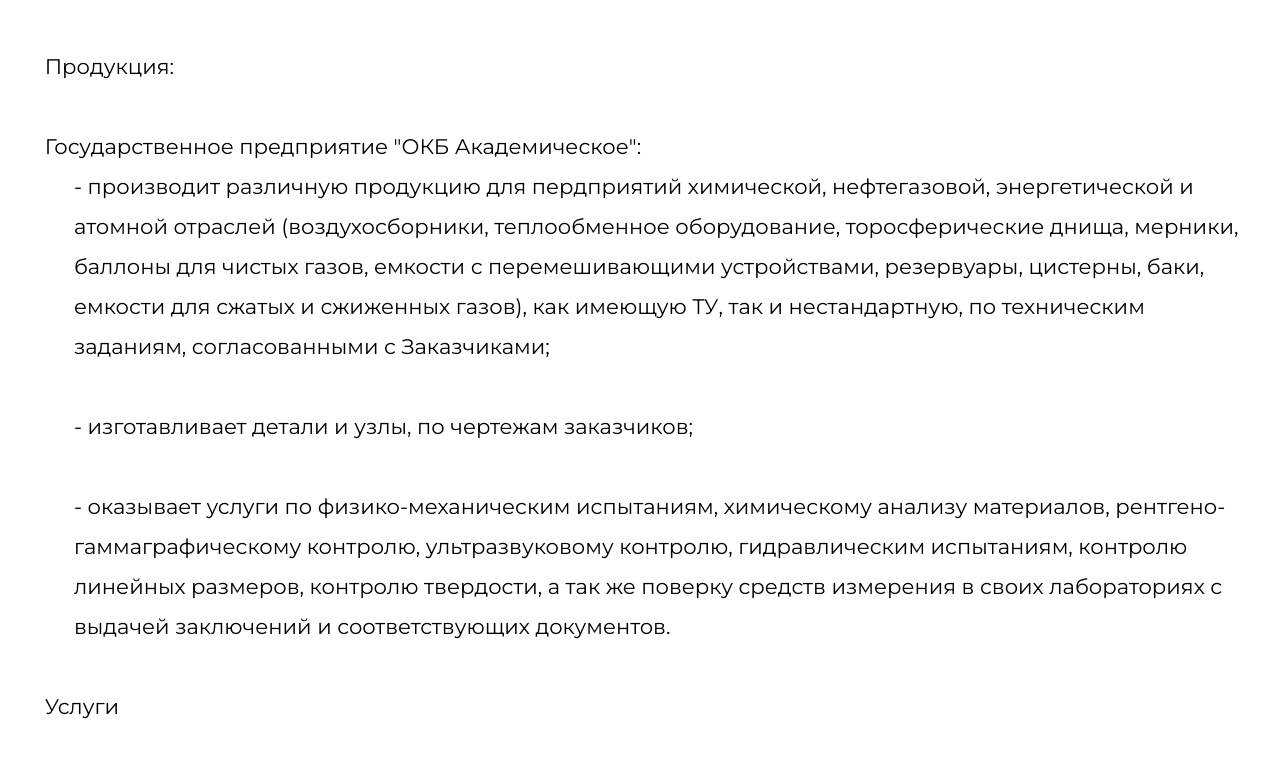
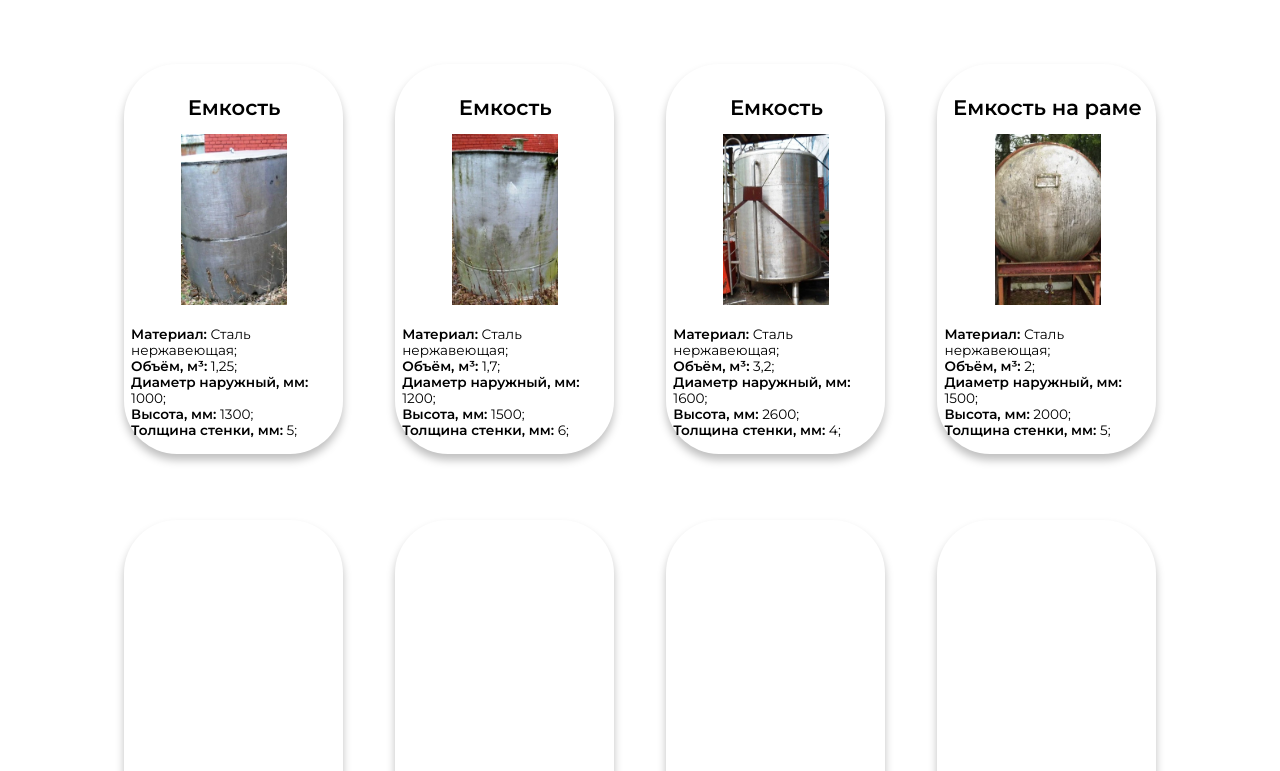
Before and after one commit to moskalevNick/okb-client, a React (Create React App) app: page /implementation in a window 1280 px wide. Shown: the part 829-1600 px from the top of the page. Built offline with nearby package versions, Linux system fonts and the light colour scheme; no server answers.

Commit message:
ImplementationPage_chang

```diff
--- a/src/modules/ImplementationPage/ImplementationPage.module.css
+++ b/src/modules/ImplementationPage/ImplementationPage.module.css
@@ -7,10 +7,10 @@
     /* padding-bottom: 3.96vh; */
     padding-bottom: 6.593vh;
     height: 78.9vh;
-    background: url(../../resources/img/LaboratoryPage.webp) center center/cover
+    background: url(../../resources/img/ImplementationPage.webp) center center/cover
       no-repeat;
     z-index: -1;
-    margin-bottom: 6.15vh;
+    margin-bottom: 8.242vh;
   }
 
   .promoDescr {
@@ -36,41 +36,53 @@
   }
 
   .promoPossibilities {
-    font-size: 2.64vh;
-    font-weight: 400;
-    line-height: 40px;
-    padding: 0 2.29vw 0 3.49vw;
+    padding: 0 9.69vw;
+    margin-bottom: 8.242vh;
   }
 
-  .promoPossibilities p {
-    padding-left: 2.29vw;
+  .possibilitiesWrap {
+    display: grid;
+    grid-template-columns: repeat(4, 1fr);
+    column-gap: 4.11vw;
+    grid-template-rows: 48.791vh;
+    grid-auto-rows: 48.791vh;
+    row-gap: 8.242vh;
   }
 
-  .promoPossibilities a {
-    text-decoration: none;
-    outline: none;
+  .possibilitiesItem {
+    width: 100%;
+    height: 100%;
+    border-radius: 53px;
+    box-shadow: 0px 6px 9px 0px rgba(0, 0, 0, 0.25);
+    padding: 3.846vh 0.42vw 3.846vh 0.55vw;
   }
 
-  .implementationWrap {
-    display: grid;
-    grid-template-columns: 1fr 1fr 1fr 1fr;
-    column-gap: 20px;
-    justify-content: space-around;
+  .possibilitiesTitle {
+    font-size: 2.637vh;
+    text-align: center;
+    font-weight: 600;
   }
 
-  .implementationItem {
-    display: grid;
-    grid-template-rows: 430px 1fr;
-    row-gap: 15px;
+  .possibilitiesImg {
+    height: 21.429vh;
+    width: 8.28vw;
+    margin: 0 auto;
+    margin-top: 1.758vh;
   }
 
-  .implementationImg {
-    width: 100%;
-    height: 100%;
-  }
-
-  .implementationImg img {
+  .possibilitiesImg img {
     width: 100%;
     height: 100%;
     object-fit: cover;
   }
+
+  .possibilitiesDescr {
+    margin-top: 2.637vh;
+    font-size: 1.703vh;
+    font-weight: 400;
+    text-align: start;
+  }
+
+  .possibilitiesDescr span {
+    font-weight: 600;
+  }
--- a/src/modules/ImplementationPage/ImplementationPage.tsx
+++ b/src/modules/ImplementationPage/ImplementationPage.tsx
@@ -11,171 +11,77 @@ const ImplementationPage = () => {
         <div className={styles.promo}>
             <div className={styles.promoDescr}>
                 <span>РЕАЛИЗАЦИЯ </span> <br />
-                Государственное предприятие "ОКБ Академическое" реализует ёмкости, инструменты и технологическое оборудование.
+                Емкостей, инструментов и технологического оборудования.
             </div>
             <div className={styles.promoRectangle}></div>
         </div>
         <div className={styles.promoPossibilities}>
-            Продукция:
-            <br />
-            <br />
-            Государственное предприятие "ОКБ Академическое":
-            <br />
-            <p>
-                - производит различную продукцию для пердприятий химической, нефтегазовой, энергетической и атомной отраслей (воздухосборники, теплообменное оборудование, торосферические днища, мерники, баллоны для чистых газов, емкости с перемешивающими устройствами, резервуары, цистерны, баки, емкости для сжатых и сжиженных газов), как имеющую ТУ, так и нестандартную, по техническим заданиям, согласованными с Заказчиками;
-            </p>
-            <br />
-            <p>
-                - изготавливает детали и узлы, по чертежам заказчиков;
-            </p>
-            <br />
-            <p>
-                - оказывает услуги по физико-механическим испытаниям, химическому анализу материалов, рентгено-гаммаграфическому контролю, ультразвуковому контролю, гидравлическим испытаниям, контролю линейных размеров, контролю твердости, а так же поверку средств измерения в своих лабораториях с выдачей заключений и соответствующих документов.
-            </p>
-            <br />
-            Услуги
-            <br />
-            <br />
-            На ряду с проектированием и изготовлением продукции предприятие оказывает следующие услуги:
-            <p>
-                - Механическая обработка различных материалов и сталей: токарные, фрезерные, координатно-расточные, шлифовальные, сварочные, вальцовочные, гибочные и др. работы;
-                <br />
-                <br />
-                - Термическая обработка металлов;
-                <br />
-                <br />
-                - Разрушающий и неразрушающий контроль образцов металла и сварных соединений в аккредитованном отделе на соответствие требованиям СТБ ИСО/МЭК 17025:
-                <br />
-                * химический и спектральный анализ;<br />
-
-                * радиографическая дефектоскопия;<br />
-
-                * капиллярная дефектоскопия;<br />
-
-                * ультразвуковая дефектоскопия;<br />
-
-                * ультразвуковая толщинометрия;<br />
-
-                * металлографическое исследование;<br />
-
-                * механические испытания;<br />
-
-                * измерение твердости.<br />
-                <br />
-                - Проведение гидравлических испытаний (давление до 400 бар);
-                <br />
-                <br />
-                - Проведение сертификационных испытаний с оформлением протокола, подтверждающего соответствие оборудования, требованиям технического регламента Таможенного союза 032/2013, 010/2011
-                <br />
-                <br />
-                - Выполнение различных ремонтных работ (проведение диагностирования, сварки, испытания (по желанию выдается протокол сертификационных испытаний))
-                <br />
-                <br />
-                - Разработка паспортов:
-                <br />
-                * по форме Госпромнадзора МЧС РБ;<br />
-
-                * по форме ПНАЭГ-7-008-89;<br />
-                <br />
-                - Разработка программы и методики сертификационных испытаний для сосудов работающих под давлением;
-                <br />
-                <br />
-                - Гарантийное и постгарантийное обслуживание оборудования.
-            </p>
-            <br />
-            Реализуемое оборудование
-            <br />
-            <br />
-            Перечень неиспользуемого технологического оборудования для реализации:
-            <br />
-            <p>
-            1. Координатно-расточной станок, мод. 2411, инв.№ 0100331, 1977 г.в.;<br />
-            2. Круглошлифовальный станок, мод. 3М132В, инв.№ 0100342, 1989 г.в.;<br />
-            3. Внутришлифовальный станок, мод. 3К227В, инв.№ 0101477, 1971 г.в.;<br />
-            4. Токарно-винторезный станок, мод. 1К625, инв.№ 0100306, 1971 г.в.;<br />
-            5. Токарно-винторезный станок, мод. 1К625, инв.№ 0100281, 1971 г.в.;<br />
-            6. Токарно-винторезный станок, мод. 163, инв.№ 0100493;<br />
-            7. Токарно-револьверный станок, мод. 1Е65БП, инв.№ 0100448, 1990 г.в.;<br />
-            8. Горизонтально-фрезерный станок, мод. 6Р82, инв.№ 0100291;<br />
-            9. Горизонтально-фрезерный станок, мод. 6М82, инв.№ 0100292, 1971 г.в.;<br />
-            10. Сталлаж элеваторного типа СЕТ-3, инв.№ 0100398/4;<br />
-            11. Сталлаж элеваторного типа СЕТ-3, инв.№ 0100398/5;<br />
-            12. Сталлаж элеваторного типа СЕТ-3, инв.№ 0101665.<br />
-            </p>
-            <br />
-            Перечень реализуемых инструментов:
-            <br />
-            <a
-                href="Перечень реализуемого инструмента.docx"
-                target="_blank"
-                title="Перечень реализаумого инструмента"
-                download={"Перечень реализуемого инструмента.docx"}
-            >
-                Перечень реализуемого инструмента
-            </a>
-            <br />
-            <br />
-            Ёмкости и баки для реализации:
-            <br />
-            <br />
-            <div className={styles.implementationWrap}>
-                <div className={styles.implementationItem}>
-                    <div className={styles.implementationImg}><img src={Capacity1} alt="" /></div>
-                    <div className={styles.implementationDescr}>
-                        Название: Ёмкость<br />
-                        Материал изготовления: Сталь нержавеющая<br />
-                        Объём, м³: 1,25<br />
-                        Диаметр наружный, мм: 1000<br />
-                        Высота, мм: 1300<br />
-                        Толщина стенки, мм: 5
+            <div className={styles.possibilitiesWrap}>
+                <div className={styles.possibilitiesItem}>
+                    <div className={styles.possibilitiesTitle}>Емкость</div>
+                    <div className={styles.possibilitiesImg}>
+                        <img src={Capacity1} alt="Capacity1" />
+                    </div>
+                    <div className={styles.possibilitiesDescr}>
+                        <span>Материал:</span> Сталь нержавеющая; <br />
+                        <span>Объём, м³:</span> 1,25; <br />
+                        <span>Диаметр наружный, мм:</span> 1000; <br />
+                        <span>Высота, мм:</span> 1300; <br />
+                        <span>Толщина стенки, мм:</span> 5; <br />
                     </div>
                 </div>
-                <div className={styles.implementationItem}>
-                    <div className={styles.implementationImg}><img src={Capacity2} alt="" /></div>
-                    <div className={styles.implementationDescr}>
-                        Название: Ёмкость<br />
-                        Материал изготовления: Сталь нержавеющая<br />
-                        Объём, м³: 1,7<br />
-                        Диаметр наружный, мм: 1200<br />
-                        Высота, мм: 1500<br />
-                        Толщина стенки, мм: 6
+                <div className={styles.possibilitiesItem}>
+                <div className={styles.possibilitiesTitle}>Емкость</div>
+                    <div className={styles.possibilitiesImg}>
+                        <img src={Capacity2} alt="Capacity2" />
+                    </div>
+                    <div className={styles.possibilitiesDescr}>
+                        <span>Материал:</span> Сталь нержавеющая; <br />
+                        <span>Объём, м³:</span> 1,7; <br />
+                        <span>Диаметр наружный, мм:</span> 1200; <br />
+                        <span>Высота, мм:</span> 1500; <br />
+                        <span>Толщина стенки, мм:</span> 6; <br />
                     </div>
                 </div>
-                <div className={styles.implementationItem}>
-                    <div className={styles.implementationImg}><img src={Capacity3} alt="" /></div>
-                    <div className={styles.implementationDescr}>
-                        Название: Ёмкость<br />
-                        Материал изготовления: Сталь нержавеющая<br />
-                        Объём, м³: 3,2<br />
-                        Диаметр наружный, мм: 1600<br />
-                        Высота, мм: 2600<br />
-                        Толщина стенки, мм: 4
+                <div className={styles.possibilitiesItem}>
+                <div className={styles.possibilitiesTitle}>Емкость</div>
+                    <div className={styles.possibilitiesImg}>
+                        <img src={Capacity3} alt="Capacity3" />
+                    </div>
+                    <div className={styles.possibilitiesDescr}>
+                        <span>Материал:</span> Сталь нержавеющая; <br />
+                        <span>Объём, м³:</span> 3,2; <br />
+                        <span>Диаметр наружный, мм:</span> 1600; <br />
+                        <span>Высота, мм:</span> 2600; <br />
+                        <span>Толщина стенки, мм:</span> 4; <br />
                     </div>
                 </div>
-                <div className={styles.implementationItem}>
-                    <div className={styles.implementationImg}><img src={Capacity4} alt="" /></div>
-                    <div className={styles.implementationDescr}>
-                        Название: Ёмкость<br />
-                        Материал изготовления: Сталь нержавеющая<br />
-                        Объём, м³: 2<br />
-                        Диаметр наружный, мм: 1500<br />
-                        Высота, мм: 2000<br />
-                        Толщина стенки, мм: 5
+                <div className={styles.possibilitiesItem}>
+                <div className={styles.possibilitiesTitle}>Емкость на раме</div>
+                    <div className={styles.possibilitiesImg}>
+                        <img src={Capacity4} alt="Capacity4" />
+                    </div>
+                    <div className={styles.possibilitiesDescr}>
+                        <span>Материал:</span> Сталь нержавеющая; <br />
+                        <span>Объём, м³:</span> 2; <br />
+                        <span>Диаметр наружный, мм:</span> 1500; <br />
+                        <span>Высота, мм:</span> 2000; <br />
+                        <span>Толщина стенки, мм:</span> 5; <br />
                     </div>
                 </div>
+                <div className={styles.possibilitiesItem}>
+
+                </div>
+                <div className={styles.possibilitiesItem}>
+
+                </div>
+                <div className={styles.possibilitiesItem}>
+
+                </div>
+                <div className={styles.possibilitiesItem}>
+
+                </div>
             </div>
-            <br />
-            Аренда помещений:
-            <br />
-            <br />
-            <p>
-            Государственное предприятие "ОКБ Академическое" предлагает производственные и непроизводственные помещения в аренду для размещения производства и под офисы. Тел. для справок: 364-13-64, 358-18-31.
-            </p>
-            <br />
-            Тел. для справок: +375-17-364-13-64.
-            <br />
-            Тел. приемной: +375-17-358-18-31.
-            <br />
         </div>
         </>
 
```
Also changed, not shown: src/resources/img/ImplementationPage.webp (added).
